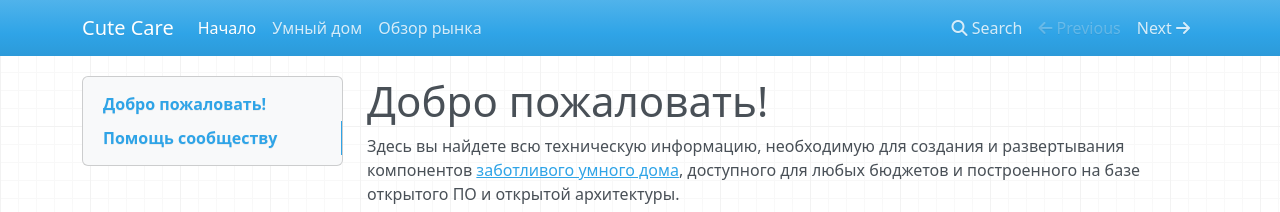
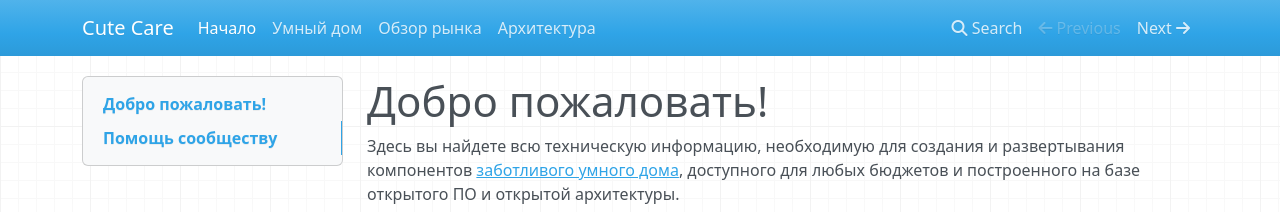
Before and after one commit to cutecare/cutecare-docs, an MkDocs documentation site: the page built from docs/index.md, in a window 1280 px wide. Shown: the top 212 px of the page. Built offline with MkDocs 1.6.1, drawn with Linux system fonts in a browser that asks for light colours; nearby versions of some CDN libraries; old or Windows-style settings are respelled for this version of MkDocs.

Commit message:
Update mkdocs.yml

```diff
--- a/mkdocs.yml
+++ b/mkdocs.yml
@@ -4,3 +4,4 @@ pages:
     - 'Начало': 'index.md'
     - 'Умный дом': 'Введение.md'
     - 'Обзор рынка': 'Обзор рынка.md'
+    - 'Архитектура': 'Архитектура.md'
```
